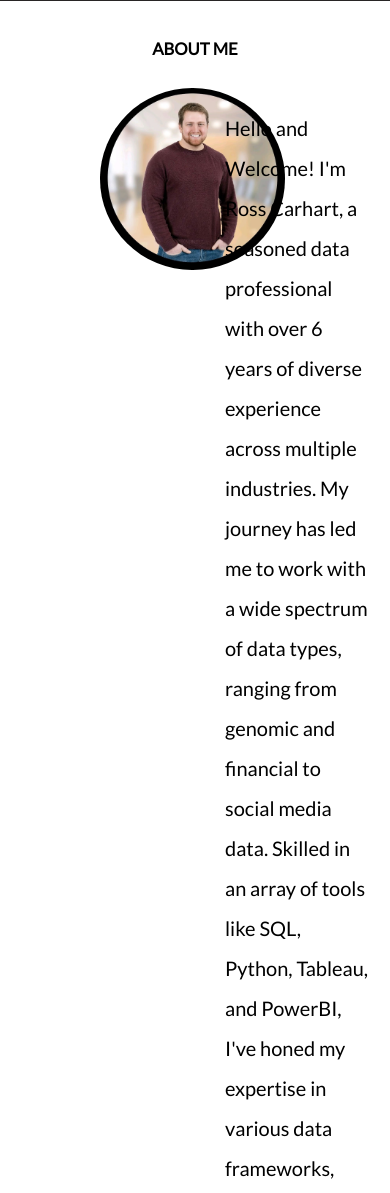
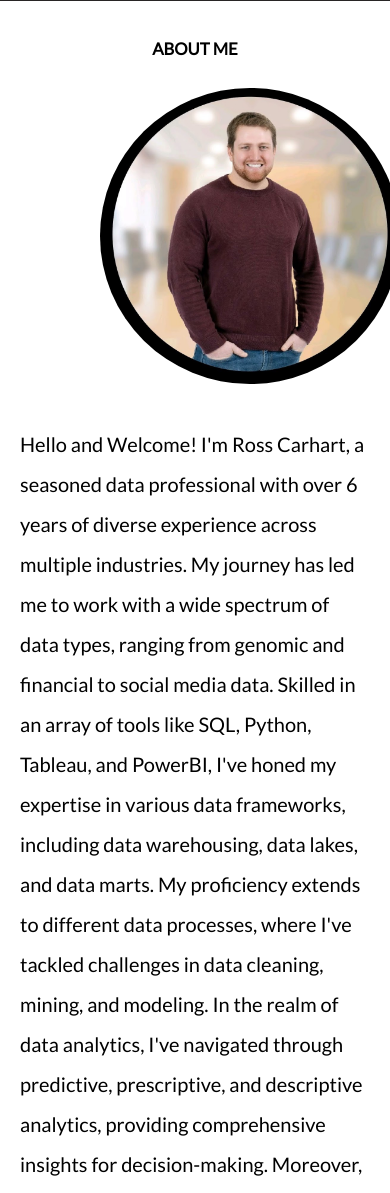
Before and after one commit to rcarhart/rcarhart.github.io, a PHP site: page / in a window 390 px wide. Shown: the part 843-2036 px from the top of the page. Run offline with PHP 8.4, Linux system fonts and the light colour scheme; style sheets or scripts are compiled from the project's sources.

Commit message:
content-container responsiveness

```diff
--- a/resources/css/style.css
+++ b/resources/css/style.css
@@ -554,12 +554,11 @@ footer {
         grid-template-columns: repeat(auto-fill, minmax(150px, 1fr));
     }
     .content-container{
-        grid-template-columns: repeat(auto-fill, minmax(150px, 1fr));
+        grid-template-columns: 1fr;
     }
 
     /* other responsive adjustments */
 }
-/* Adjustments for smaller screens */
 @media screen and (max-width: 600px) {
     .form-group {
         grid-template-columns: repeat(auto-fit, minmax(300px, 1fr));
```
